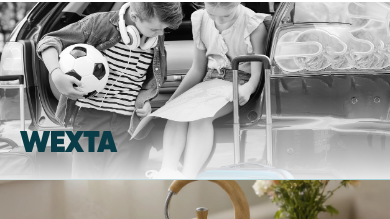
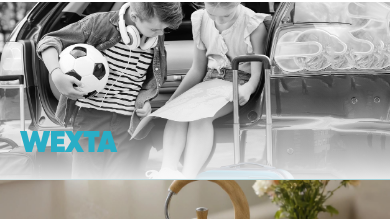
Before and after one commit to CodderEnesG/stl-technologies, a React (Vite) app: page / in a window 390 px wide. Shown: the part 71-290 px from the top of the page. Built offline with nearby package versions, Linux system fonts and the light colour scheme; the HTML template or start-up script is replaced by a standard one; a web font is replaced by a local one.

Commit message:
Hero'daki wexta adını marka turkuazına çevir
BrandVisual'a heroNameColor eklendi: hero panelindeki marka adının rengi.
Verilmezse panelText kullanılıyor, yani diğer üç marka etkilenmiyor.
wexta rgb(41, 174, 198) alıyor — hem masaüstündeki dikey ad hem mobildeki
yatay ad.

```diff
--- a/src/components/hero/HeroAccordion.tsx
+++ b/src/components/hero/HeroAccordion.tsx
@@ -120,7 +120,11 @@ export function HeroAccordion() {
             {/* Kapalı hâl: dikey marka adı */}
             <span
               className="absolute left-1/2 top-10 hidden -translate-x-1/2 whitespace-nowrap font-expanded text-2xl font-extrabold uppercase tracking-tightest transition-opacity duration-300 md:block"
-              style={{ opacity: active === i ? 0 : 1, writingMode: "vertical-rl" }}
+              style={{
+                opacity: active === i ? 0 : 1,
+                writingMode: "vertical-rl",
+                color: b.heroNameColor ?? b.panelText,
+              }}
             >
               {b.name}
             </span>
@@ -160,7 +164,12 @@ export function HeroAccordion() {
               className="absolute inset-x-0 bottom-0 p-5 md:hidden"
               style={{ opacity: active === i ? 0 : 1 }}
             >
-              <h2 className="font-expanded text-3xl font-black uppercase leading-none tracking-tightest">{b.name}</h2>
+              <h2
+                className="font-expanded text-3xl font-black uppercase leading-none tracking-tightest"
+                style={{ color: b.heroNameColor ?? b.panelText }}
+              >
+                {b.name}
+              </h2>
             </div>
           </Link>
         );
--- a/src/data/brands.ts
+++ b/src/data/brands.ts
@@ -23,6 +23,8 @@ export type BrandVisual = {
   heroBlend?: boolean;
   /** Hero fotoğrafının odak noktası (CSS object-position). Kadraj panelde buraya göre kurulur. */
   heroFocus?: string;
+  /** Hero panelindeki marka adının rengi. Verilmezse panelText kullanılır. */
+  heroNameColor?: string;
   channelHref: string;
   /** Ana lockup — açık zeminler (hero, marka sayfası) */
   logoDark: string;
@@ -64,6 +66,7 @@ export const brands: BrandVisual[] = [
     // her kare yeniden boyandığı için sekme/titreme yapıyordu.
     hero: "/images/stl/wexta-cover.jpg",
     heroFocus: "50% 45%",
+    heroNameColor: "rgb(41, 174, 198)",
     channelHref: "https://www.stlteknoloji.com/tr/urunler/valiz",
     logoDark: "/logos/wexta.svg",
     logoLight: "/logos/wexta-light.svg",
```
